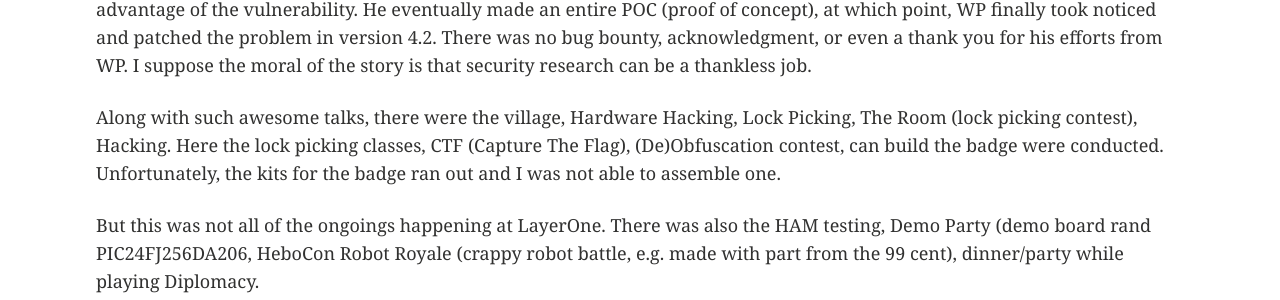
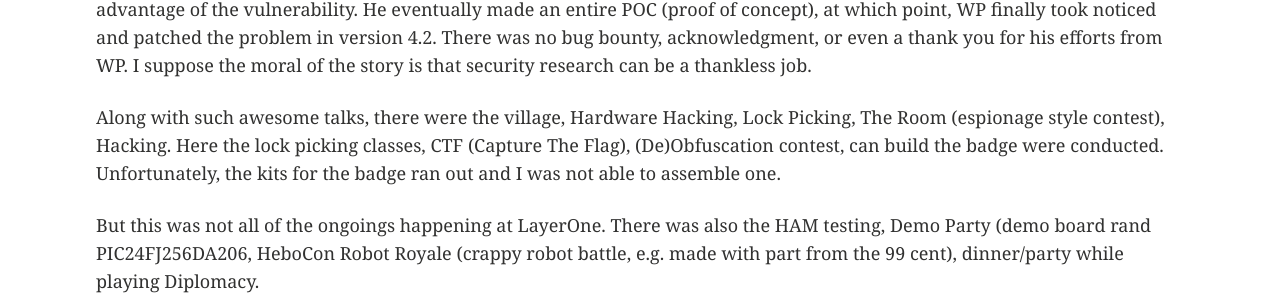
Before and after one commit to CMeza99/cmeza99.github.io, a Jekyll site: the page built from _posts/2015-05-24-layerone.md, in a window 1280 px wide. Shown: the part 767-1067 px from the top of the page. Built offline with Jekyll 4.4.1, drawn with Linux system fonts in a browser that asks for light colours.

Commit message:
update post - layerone

```diff
--- a/_posts/2015-05-24-layerone.md
+++ b/_posts/2015-05-24-layerone.md
@@ -19,7 +19,7 @@
 
 A notable talk, [An 0Day in the life (of a researcher)](http://www.layerone.org/speakers/#robertrowley), was given by [Robert Rowley](https://www.linkedin.com/in/robertlei). He went through the struggle of getting a vulnerability patched in [WordPress](https://wordpress.com). The problem was in how WordPress creates cookies and the OAUTH token. He explained the problem to WordPress and was dismissed. He continued by submitting examples demonstrating steps towards taking advantage of the vulnerability. He eventually made an entire POC (proof of concept), at which point, WP finally took noticed and patched the problem in version 4.2. There was no bug bounty, acknowledgment, or even a thank you for his efforts from WP. I suppose the moral of the story is that security research can be a thankless job.
 
-Along with such awesome talks, there were the village, Hardware Hacking, Lock Picking, The Room (lock picking contest), Hacking. Here the lock picking classes, CTF (Capture The Flag), (De)Obfuscation contest, can build the badge were conducted. Unfortunately, the kits for the badge ran out and I was not able to assemble one.
+Along with such awesome talks, there were the village, Hardware Hacking, Lock Picking, The Room (espionage style contest), Hacking. Here the lock picking classes, CTF (Capture The Flag), (De)Obfuscation contest, can build the badge were conducted. Unfortunately, the kits for the badge ran out and I was not able to assemble one.
 
 But this was not all of the ongoings happening at LayerOne. There was also the HAM testing, Demo Party (demo board rand PIC24FJ256DA206, HeboCon Robot Royale (crappy robot battle, e.g. made with part from the 99 cent), dinner/party while playing Diplomacy.
 
```
